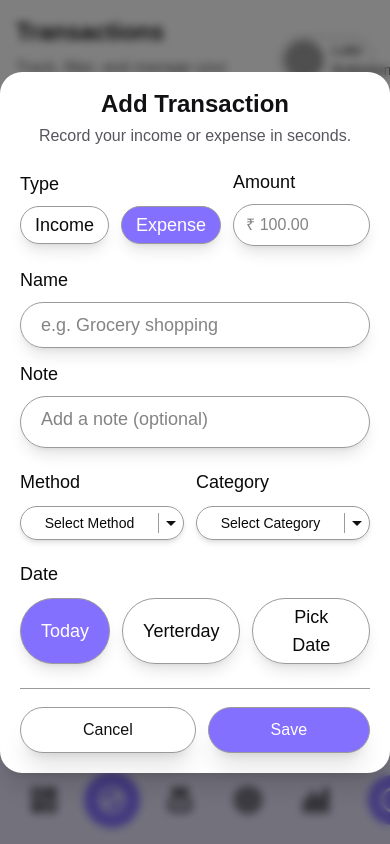
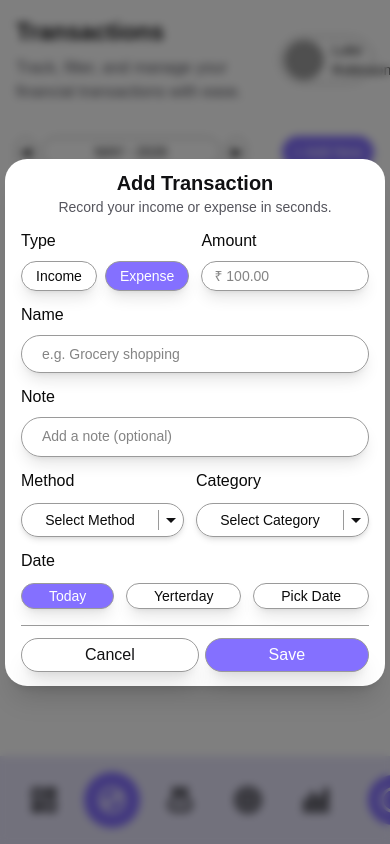
Before and after one commit to Yashkamal-dev/finsight-dashboard, a React (Vite) app: page /transactions in a window 390 px wide. Both pictures are taken after a click on the button "+ Add New". Built offline with nearby package versions, Linux system fonts and the light colour scheme; grey boxes are pictures that could not be loaded.

Commit message:
style(transactions): improve modal responsiveness and add dropdown transitions

```diff
--- a/src/components/general/AddTransactonForm.tsx
+++ b/src/components/general/AddTransactonForm.tsx
@@ -171,15 +171,15 @@ const AddTransactonForm = ({ setIsAdding }: prop) => {
   };
 
   return (
-    <div className="relative flex w-125 flex-col gap-5 rounded-3xl bg-[var(--bg-primary)] px-5 py-4 shadow-xl">
+    <div className="relative flex w-95 flex-col gap-3 rounded-3xl bg-[var(--bg-primary)] px-4 py-2.5 shadow-xl md:w-125 md:gap-5 md:px-5 md:py-4">
       {/* form heading */}
-      <div className="flex flex-col items-center justify-center gap-1">
+      <div className="flex flex-col items-center justify-center md:gap-1">
         {/* title */}
-        <h1 className="text-2xl font-semibold text-[var(--text-primary)]">
+        <h1 className="text-xl font-semibold text-[var(--text-primary)] md:text-2xl">
           Add Transaction
         </h1>
         {/* subttle */}
-        <h2 className="text- text-[var(--text-secondary)]">
+        <h2 className="text-center text-sm text-[var(--text-secondary)] md:text-base">
           Record your income or expense in seconds.
         </h2>
       </div>
@@ -188,17 +188,17 @@ const AddTransactonForm = ({ setIsAdding }: prop) => {
       <form
         action="\"
         onSubmit={(e) => submitHandler(e)}
-        className="flex flex-col gap-5"
+        className="flex flex-col gap-3 md:gap-5"
       >
         {/* type - amount container */}
         <div className="flex h-fit items-center gap-3">
           {/* type */}
           <div className="flex grow flex-col gap-2">
             {/* type label */}
-            <p className="text-lg font-medium">Type</p>
+            <p className="font-medium md:text-lg">Type</p>
 
             {/* button container for types */}
-            <div className="flex gap-3">
+            <div className="flex gap-2 md:gap-3">
               {Types.map((typ) => {
                 return (
                   <button
@@ -206,7 +206,7 @@ const AddTransactonForm = ({ setIsAdding }: prop) => {
                     onClick={() => {
                       setType(typ);
                     }}
-                    className={`cursor-pointer rounded-full text-lg shadow-lg ${type === typ ? "bg-[var(--accent-primary)] text-[var(--text-inverse)]" : "hover:bg-[var(--accent-subtle)]"} border border-[var(--border-default)] px-3.5 py-1`}
+                    className={`cursor-pointer rounded-full text-sm shadow-lg md:text-base md:text-lg ${type === typ ? "bg-[var(--accent-primary)] text-[var(--text-inverse)]" : "hover:bg-[var(--accent-subtle)]"} border border-[var(--border-default)] px-3.5 py-1`}
                   >
                     {typ}
                   </button>
@@ -219,10 +219,10 @@ const AddTransactonForm = ({ setIsAdding }: prop) => {
           <div className="flex grow flex-col gap-2">
             {/* amount label */}
             <div className="flex items-center gap-2">
-              <p className="text-lg font-medium">Amount</p>
+              <p className="font-medium md:text-lg">Amount</p>
               {errors["amount"] && (
                 // text to show on error - (if empty)
-                <span className="text-lg text-[var(--danger)]">
+                <span className="text-[var(--danger)] md:text-lg">
                   {amount == undefined ? "*" : "Invalid"}
                 </span>
               )}
@@ -239,7 +239,7 @@ const AddTransactonForm = ({ setIsAdding }: prop) => {
                 });
                 return setAmount(Number(e.target.value));
               }}
-              className={`w-full rounded-full border ${errors["amount"] === true ? "border-[var(--danger)]" : ""} border-[var(--border-default)] py-2 pl-3 shadow-lg focus:outline-0`}
+              className={`w-full rounded-full border text-sm transition-all duration-100 ease-in md:text-base ${errors["amount"] === true ? "border-[var(--danger)]" : ""} border-[var(--border-default)] py-1 pl-3 shadow-lg focus:outline-0 md:py-2`}
             />
           </div>
         </div>
@@ -250,7 +250,7 @@ const AddTransactonForm = ({ setIsAdding }: prop) => {
           <div className="flex grow flex-col gap-2">
             {/* name label */}
             <div className="flex items-center gap-2">
-              <p className="text-lg font-medium">Name</p>
+              <p className="font-medium md:text-lg">Name</p>
               {errors["name"] && (
                 // text to show on error - (if empty)
                 <span className="text-lg text-[var(--danger)]">*</span>
@@ -268,14 +268,14 @@ const AddTransactonForm = ({ setIsAdding }: prop) => {
                 });
                 setName(e.target.value);
               }}
-              className={`grow rounded-full border ${errors["name"] === true ? "border-[var(--danger)]" : ""} border-[var(--border-default)] py-2 pl-5 text-lg shadow-lg focus:outline-0`}
+              className={`grow rounded-full border text-sm md:text-lg ${errors["name"] === true ? "border-[var(--danger)]" : ""} border-[var(--border-default)] py-2 pl-5 shadow-lg focus:outline-0`}
             />
           </div>
 
           {/* note container */}
           <div className="flex grow flex-col gap-2">
             {/* note label */}
-            <p className="text-lg font-medium"> Note</p>
+            <p className="font-medium md:text-lg"> Note</p>
 
             {/* note input */}
             <textarea
@@ -284,7 +284,7 @@ const AddTransactonForm = ({ setIsAdding }: prop) => {
               onChange={(e) => {
                 setNote(e.target.value);
               }}
-              className="w h-13 grow resize-none rounded-full border border-[var(--border-default)] py-2 pl-5 text-lg shadow-lg focus:outline-0"
+              className="h-10 grow resize-none rounded-full border border-[var(--border-default)] py-2 pl-5 text-sm shadow-lg focus:outline-0 md:h-13 md:text-lg"
             ></textarea>
           </div>
         </div>
@@ -295,7 +295,7 @@ const AddTransactonForm = ({ setIsAdding }: prop) => {
           <div className="flex grow flex-col gap-2.5">
             <div className="flex items-center gap-2">
               {/* method label */}
-              <p className="text-lg font-medium">Method</p>
+              <p className="font-medium md:text-lg">Method</p>
               {errors["method"] && (
                 // text to show on error - (if empty)
                 <span className="text-lg text-[var(--danger)]">*</span>
@@ -321,7 +321,7 @@ const AddTransactonForm = ({ setIsAdding }: prop) => {
           <div className="flex grow flex-col gap-2.5">
             <div className="flex items-center gap-2">
               {/* category method */}
-              <p className="text-lg font-medium">Category</p>
+              <p className="font-medium md:text-lg">Category</p>
               {errors["category"] && (
                 // text to show on error - (if empty)
                 <span className="text-lg text-[var(--danger)]">*</span>
@@ -347,7 +347,7 @@ const AddTransactonForm = ({ setIsAdding }: prop) => {
         {/* Date */}
         <div className="flex flex-col gap-2.5">
           {/* date label */}
-          <p className="text-lg font-medium">Date</p>
+          <p className="font-medium md:text-lg">Date</p>
 
           {/* date option */}
           <div className="flex gap-3">
@@ -356,7 +356,7 @@ const AddTransactonForm = ({ setIsAdding }: prop) => {
               onClick={() => {
                 setDate(new Date());
               }}
-              className={`grow cursor-pointer rounded-full ${isToday ? "bg-[var(--accent-primary)] text-[var(--text-inverse)]" : "hover:bg-[var(--accent-subtle)]"} border border-[var(--border-default)] px-5 py-1 text-lg shadow-lg`}
+              className={`grow cursor-pointer rounded-full ${isToday ? "bg-[var(--accent-primary)] text-[var(--text-inverse)]" : "hover:bg-[var(--accent-subtle)]"} border border-[var(--border-default)] py-0.5 text-sm shadow-lg md:px-5 md:py-1 md:text-lg`}
             >
               Today
             </button>
@@ -366,7 +366,7 @@ const AddTransactonForm = ({ setIsAdding }: prop) => {
               onClick={() => {
                 setDate(yesterdayDate);
               }}
-              className={`grow ${isYesterday ? "bg-[var(--accent-primary)] text-[var(--text-inverse)]" : "hover:bg-[var(--accent-subtle)]"} cursor-pointer rounded-full border border-[var(--border-default)] px-5 py-1 text-lg shadow-lg`}
+              className={`grow ${isYesterday ? "bg-[var(--accent-primary)] text-[var(--text-inverse)]" : "hover:bg-[var(--accent-subtle)]"} cursor-pointer rounded-full border border-[var(--border-default)] py-0.5 text-sm shadow-lg md:px-5 md:py-1 md:text-lg`}
             >
               Yerterday
             </button>
@@ -378,7 +378,7 @@ const AddTransactonForm = ({ setIsAdding }: prop) => {
               <PopoverTrigger asChild>
                 {/* custom date button */}
                 <button
-                  className={`grow cursor-pointer ${isCustom ? "bg-[var(--accent-primary)] text-[var(--text-inverse)]" : "hover:bg-[var(--accent-subtle)]"} rounded-full border border-[var(--border-default)] px-5 py-1 text-lg shadow-lg`}
+                  className={`grow cursor-pointer ${isCustom ? "bg-[var(--accent-primary)] text-[var(--text-inverse)]" : "hover:bg-[var(--accent-subtle)]"} rounded-full border border-[var(--border-default)] py-0.5 text-sm shadow-lg md:px-5 md:py-1 md:text-lg`}
                 >
                   {isCustom
                     ? `${date?.toLocaleDateString("en-CA")}`
@@ -402,13 +402,13 @@ const AddTransactonForm = ({ setIsAdding }: prop) => {
         </div>
 
         {/* cancel and save button */}
-        <div className="mt-1 flex gap-3 border-t border-[var(--border-default)] pt-4.5 pb-1">
+        <div className="mt-1 flex gap-1.5 border-t border-[var(--border-default)] pt-3 pb-1 md:gap-3 md:pt-4.5">
           {/* cancel button */}
           <button
             onClick={() => {
               setIsAdding(false);
             }}
-            className="grow cursor-pointer rounded-full border border-[var(--border-default)] bg-[var(--bg-primary)] py-2.5 text-[var(--text-primary)] shadow-xl"
+            className="grow cursor-pointer rounded-full border border-[var(--border-default)] bg-[var(--bg-primary)] py-1 text-[var(--text-primary)] shadow-xl md:py-2.5"
           >
             Cancel
           </button>
@@ -416,7 +416,7 @@ const AddTransactonForm = ({ setIsAdding }: prop) => {
           {/* save button */}
           <button
             onClick={saveTransaction}
-            className="grow cursor-pointer rounded-full border border-[var(--border-default)] bg-[var(--accent-primary)] py-2.5 text-[var(--text-inverse)] shadow-xl"
+            className="grow cursor-pointer rounded-full border border-[var(--border-default)] bg-[var(--accent-primary)] py-1 text-[var(--text-inverse)] shadow-xl md:py-2.5"
           >
             Save
           </button>
--- a/src/components/general/Dropdown.tsx
+++ b/src/components/general/Dropdown.tsx
@@ -26,7 +26,7 @@ const Dropdown = ({
       {/* dropdown label */}
       <div
         onClick={() => setIsOpen(!isOpen)}
-        className={`flex items-center text-sm md:text-base ${error === true ? "border-[var(--danger)]" : ""} min-w-fit cursor-pointer rounded-full border border-[var(--border-default)] py-1 text-center shadow-md hover:bg-[var(--accent-subtle)] md:min-w-40 md:py-1.5 md:shadow-xl`}
+        className={`flex items-center text-sm transition-all duration-200 ease-in md:text-base ${error === true ? "border-[var(--danger)]" : ""} min-w-fit cursor-pointer rounded-full border border-[var(--border-default)] py-1 text-center shadow-md hover:bg-[var(--accent-subtle)] md:min-w-40 md:py-1.5 md:shadow-xl`}
       >
         <div className="grow border-r border-r-[var(--border-default)] px-3">
           {selected["value"] !== options[0]["value"]
```
